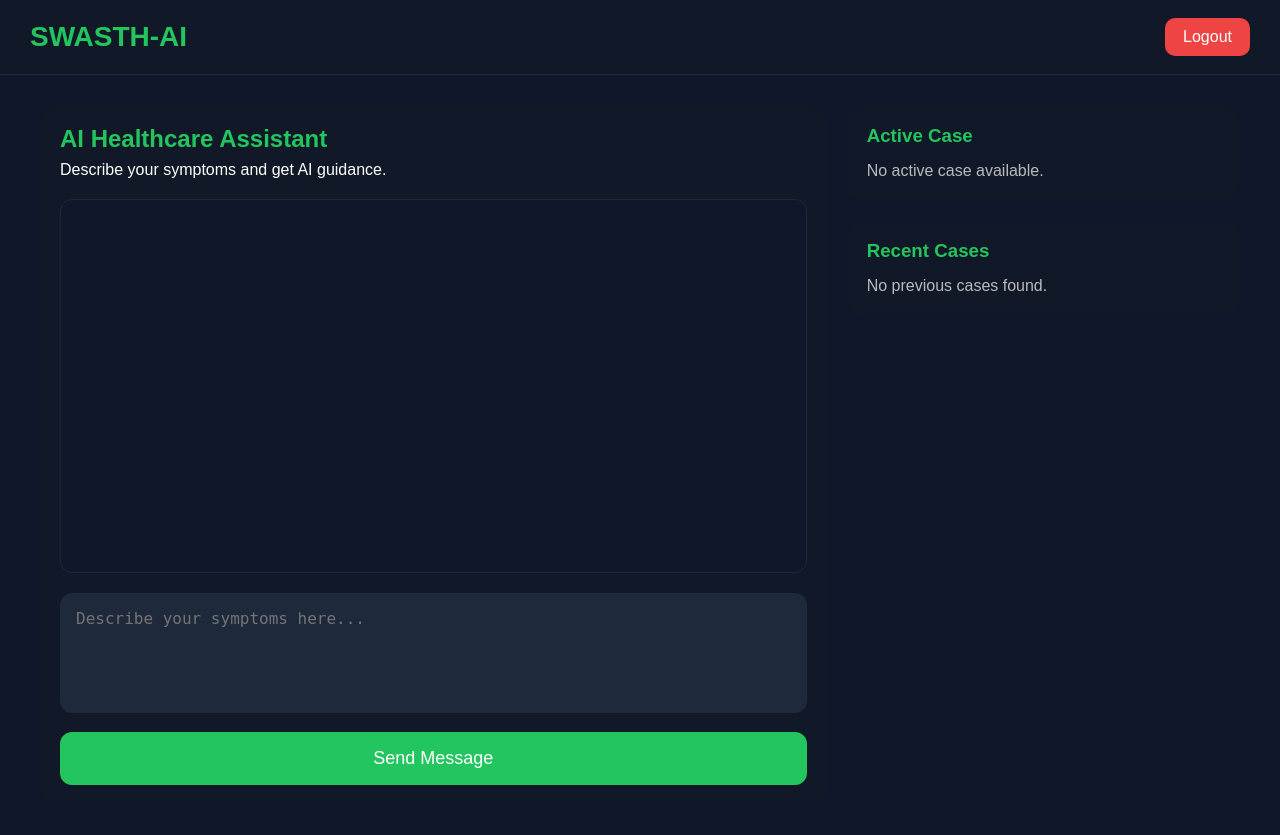
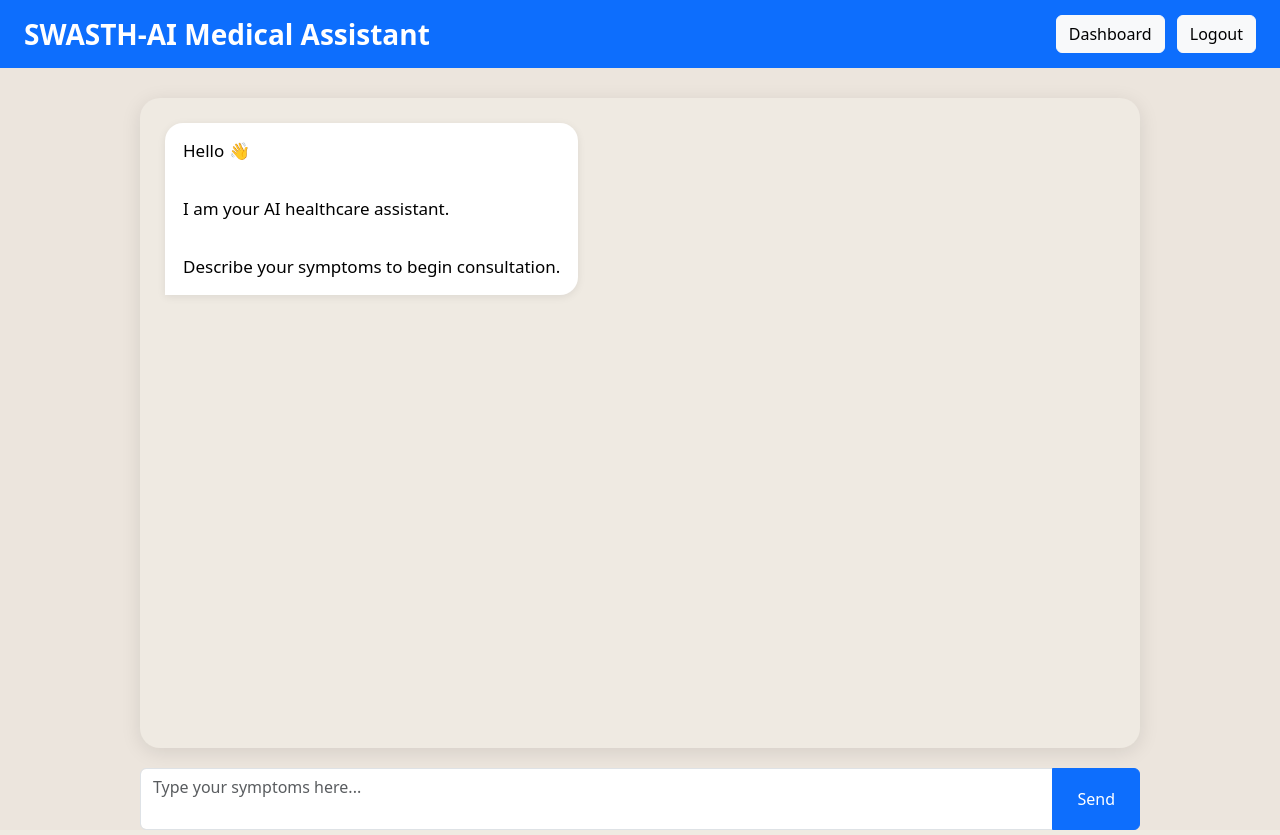
Before and after one commit to Debjit2821/swasth-ai, a Flask app: page /home in a window 1280 px wide. Run offline with Flask 3, Linux system fonts and the light colour scheme; the visitor is signed in with stand-in values (Sample User, id 1); data that the repository does not hold is empty.

Commit message:
1.4.10.2

```diff
--- a/templates/index.html
+++ b/templates/index.html
@@ -1,306 +1,152 @@
 <!DOCTYPE html>
-<html lang="en">
+<html>
 
 <head>
 
-    <meta charset="UTF-8">
+    <title>SWASTH-AI Chatbot</title>
 
-    <meta
-        name="viewport"
-        content="width=device-width, initial-scale=1.0"
-    >
-
-    <title>SWASTH-AI</title>
+    <link href="https://cdn.jsdelivr.net/npm/bootstrap@5.3.3/dist/css/bootstrap.min.css"
+          rel="stylesheet">
 
     <style>
 
-        *{
-            margin:0;
-            padding:0;
-            box-sizing:border-box;
+        body {
+            background-color: #ece5dd;
         }
 
-        body{
+        .chat-container {
 
-            background:#0f172a;
+            max-width: 1000px;
 
-            font-family:Arial,sans-serif;
+            margin: auto;
 
-            color:white;
-
-            min-height:100vh;
+            margin-top: 30px;
         }
 
-        .navbar{
+        .chat-box {
 
-            width:100%;
+            height: 650px;
 
-            background:#111827;
+            overflow-y: auto;
 
-            padding:18px 30px;
+            background: #efeae2;
 
-            display:flex;
+            border-radius: 20px;
 
-            justify-content:space-between;
+            padding: 25px;
 
-            align-items:center;
-
-            border-bottom:1px solid #1e293b;
+            box-shadow: 0px 4px 20px rgba(0,0,0,0.1);
         }
 
-        .navbar h1{
+        .user-wrapper {
 
-            color:#22c55e;
+            display: flex;
 
-            font-size:28px;
+            justify-content: flex-end;
+
+            margin-bottom: 18px;
         }
 
-        .navbar a{
+        .ai-wrapper {
 
-            text-decoration:none;
+            display: flex;
 
-            color:white;
+            justify-content: flex-start;
 
-            background:#ef4444;
-
-            padding:10px 18px;
-
-            border-radius:10px;
+            margin-bottom: 18px;
         }
 
-        .main-container{
+        .user-bubble {
 
-            width:95%;
+            background-color: #0d6efd;
 
-            max-width:1200px;
+            color: white;
 
-            margin:auto;
+            padding: 14px 18px;
 
-            padding:30px 0;
+            border-radius: 18px 18px 0px 18px;
+
+            max-width: 75%;
+
+            display: inline-block;
+
+            word-wrap: break-word;
+
+            overflow-wrap: break-word;
+
+            word-break: break-word;
+
+            white-space: normal;
+
+            font-size: 17px;
+
+            line-height: 1.7;
         }
 
-        .top-grid{
+        .ai-bubble {
 
-            display:grid;
+            background-color: white;
 
-            grid-template-columns:2fr 1fr;
+            color: black;
 
-            gap:20px;
+            padding: 14px 18px;
+
+            border-radius: 18px 18px 18px 0px;
+
+            max-width: 75%;
+
+            display: inline-block;
+
+            word-wrap: break-word;
+
+            overflow-wrap: break-word;
+
+            word-break: break-word;
+
+            white-space: normal;
+
+            font-size: 17px;
+
+            line-height: 1.7;
+
+            box-shadow: 0px 2px 8px rgba(0,0,0,0.08);
         }
 
-        .chat-section{
+        .message-content {
 
-            background:#111827;
+            width: 100%;
 
-            border-radius:16px;
+            overflow-wrap: break-word;
 
-            padding:20px;
+            word-break: break-word;
 
-            min-height:700px;
+            white-space: normal;
 
-            display:flex;
-
-            flex-direction:column;
+            line-height: 1.7;
         }
 
-        .chat-header{
+        .input-area {
 
-            margin-bottom:20px;
+            margin-top: 20px;
         }
 
-        .chat-header h2{
+        textarea {
 
-            color:#22c55e;
+            resize: none;
 
-            margin-bottom:8px;
+            font-size: 16px;
         }
 
-        .chat-box{
+        .chat-box::-webkit-scrollbar {
 
-            flex:1;
-
-            overflow-y:auto;
-
-            background:#0f172a;
-
-            border-radius:12px;
-
-            padding:20px;
-
-            border:1px solid #1e293b;
+            width: 8px;
         }
 
-        .user-message{
+        .chat-box::-webkit-scrollbar-thumb {
 
-            background:#2563eb;
+            background: #c1c1c1;
 
-            padding:14px;
-
-            border-radius:12px;
-
-            margin-bottom:15px;
-
-            white-space:pre-wrap;
-        }
-
-        .ai-message{
-
-            background:#1e293b;
-
-            padding:14px;
-
-            border-radius:12px;
-
-            margin-bottom:15px;
-
-            white-space:pre-wrap;
-        }
-
-        .history-box{
-
-            background:#111827;
-
-            padding:15px;
-
-            border-radius:12px;
-
-            margin-top:20px;
-
-            white-space:pre-wrap;
-
-            line-height:1.6;
-        }
-
-        .input-section{
-
-            margin-top:20px;
-        }
-
-        textarea{
-
-            width:100%;
-
-            height:120px;
-
-            background:#1e293b;
-
-            border:none;
-
-            border-radius:12px;
-
-            padding:16px;
-
-            color:white;
-
-            font-size:16px;
-
-            resize:none;
-
-            outline:none;
-        }
-
-        button{
-
-            margin-top:15px;
-
-            width:100%;
-
-            background:#22c55e;
-
-            border:none;
-
-            color:white;
-
-            padding:16px;
-
-            border-radius:12px;
-
-            font-size:18px;
-
-            cursor:pointer;
-
-            transition:0.3s;
-        }
-
-        button:hover{
-
-            background:#16a34a;
-        }
-
-        .sidebar{
-
-            display:flex;
-
-            flex-direction:column;
-
-            gap:20px;
-        }
-
-        .card{
-
-            background:#111827;
-
-            border-radius:16px;
-
-            padding:20px;
-        }
-
-        .card h3{
-
-            margin-bottom:15px;
-
-            color:#22c55e;
-        }
-
-        .case-card{
-
-            background:#1e293b;
-
-            padding:15px;
-
-            border-radius:12px;
-
-            margin-bottom:15px;
-        }
-
-        .case-card p{
-
-            margin-bottom:8px;
-
-            line-height:1.5;
-        }
-
-        .danger-low{
-
-            color:#22c55e;
-        }
-
-        .danger-medium{
-
-            color:#f59e0b;
-        }
-
-        .danger-high{
-
-            color:#ef4444;
-        }
-
-        .empty{
-
-            opacity:0.7;
-        }
-
-        @media(max-width:900px){
-
-            .top-grid{
-
-                grid-template-columns:1fr;
-            }
-
-            .chat-section{
-
-                min-height:auto;
-            }
+            border-radius: 10px;
         }
 
     </style>
@@ -309,264 +155,177 @@
 
 <body>
 
-    <div class="navbar">
+    <!-- NAVBAR -->
 
-        <h1>SWASTH-AI</h1>
+    <nav class="navbar navbar-dark bg-primary px-4">
 
-        <a href="/logout">
-            Logout
-        </a>
+        <span class="navbar-brand fs-3 fw-bold">
 
-    </div>
+            SWASTH-AI Medical Assistant
 
-    <div class="main-container">
+        </span>
 
-        <div class="top-grid">
+        <div>
 
-            <!-- CHAT SECTION -->
+            <a href="/dashboard"
+               class="btn btn-light me-2">
 
-            <div class="chat-section">
+                Dashboard
 
-                <div class="chat-header">
+            </a>
 
-                    <h2>
-                        AI Healthcare Assistant
-                    </h2>
+            <a href="/logout"
+               class="btn btn-light">
 
-                    <p>
-                        Describe your symptoms and get AI guidance.
-                    </p>
+                Logout
 
-                </div>
+            </a>
 
-                <div class="chat-box">
+        </div>
 
-                    {% if symptoms %}
+    </nav>
 
-                        <div class="user-message">
+    <!-- CHAT -->
 
-                            <strong>You:</strong>
-                            <br><br>
+    <div class="chat-container">
 
-                            {{ symptoms }}
+        <div class="chat-box"
+             id="chatBox">
 
-                        </div>
+            <!-- OPENING MESSAGE -->
 
-                    {% endif %}
+            <div class="ai-wrapper">
 
-                    {% if result %}
+                <div class="ai-bubble">
 
-                        <div class="ai-message">
+                    Hello 👋
 
-                            <strong>SWASTH-AI:</strong>
-                            <br><br>
+                    <br><br>
 
-                            {{ result }}
+                    I am your AI healthcare assistant.
 
-                        </div>
+                    <br><br>
 
-                    {% endif %}
-
-                    {% if active_case and active_case.chat_history %}
-
-                        <div class="history-box">
-
-                            <strong>
-                                Conversation History
-                            </strong>
-
-                            <br><br>
-
-                            {{ active_case.chat_history }}
-
-                        </div>
-
-                    {% endif %}
-
-                </div>
-
-                <div class="input-section">
-
-                    <form method="POST">
-
-                        <textarea
-                            name="symptoms"
-                            placeholder="Describe your symptoms here..."
-                            required
-                        ></textarea>
-
-                        <button type="submit">
-
-                            Send Message
-
-                        </button>
-
-                    </form>
+                    Describe your symptoms to begin consultation.
 
                 </div>
 
             </div>
 
-            <!-- SIDEBAR -->
+            <!-- CHAT HISTORY -->
 
-            <div class="sidebar">
+            {% for case in user_cases %}
 
-                <!-- ACTIVE CASE -->
+                {% if case.status == "Pending" and case.chat_history %}
 
-                <div class="card">
+                    {% set messages = case.chat_history.split("||END||") %}
 
-                    <h3>
-                        Active Case
-                    </h3>
+                    {% for message in messages %}
 
-                    {% if active_case %}
+                        {% set cleaned = message.strip() %}
 
-                        <div class="case-card">
+                        <!-- USER -->
 
-                            <p>
+                        {% if "||USER||" in cleaned %}
 
-                                <strong>
-                                    Danger Level:
-                                </strong>
+                            {% set user_message =
+                                cleaned.replace("||USER||", "").strip() %}
 
-                                {% if active_case.danger_level == "Low" %}
+                            {% if user_message %}
 
-                                    <span class="danger-low">
+                                <div class="user-wrapper">
 
-                                        {{ active_case.danger_level }}
+                                    <div class="user-bubble">
 
-                                    </span>
+                                        {{ user_message }}
 
-                                {% elif active_case.danger_level == "Medium" %}
+                                    </div>
 
-                                    <span class="danger-medium">
+                                </div>
 
-                                        {{ active_case.danger_level }}
+                            {% endif %}
 
-                                    </span>
+                        <!-- AI -->
 
-                                {% else %}
+                        {% elif "||AI||" in cleaned %}
 
-                                    <span class="danger-high">
+                            {% set ai_message =
+                                cleaned.replace("||AI||", "").strip() %}
 
-                                        {{ active_case.danger_level }}
+                            {% if ai_message %}
 
-                                    </span>
+                                <div class="ai-wrapper">
 
-                                {% endif %}
+                                    <div class="ai-bubble">
 
-                            </p>
+                                        <div class="message-content">
 
-                            <p>
+                                            {{ ai_message
+                                                | replace('\n', '<br>')
+                                                | safe }}
 
-                                <strong>
-                                    Status:
-                                </strong>
+                                        </div>
 
-                                {{ active_case.status }}
+                                    </div>
 
-                            </p>
+                                </div>
 
-                            <p>
+                            {% endif %}
 
-                                <strong>
-                                    Conversation Stage:
-                                </strong>
+                        {% endif %}
 
-                                {{ active_case.conversation_stage }}
+                    {% endfor %}
 
-                            </p>
+                {% endif %}
 
-                        </div>
+            {% endfor %}
 
-                    {% else %}
+        </div>
 
-                        <p class="empty">
+        <!-- INPUT -->
 
-                            No active case available.
+        <div class="input-area">
 
-                        </p>
+            <form method="POST"
+                  action="/home">
 
-                    {% endif %}
+                <div class="input-group">
+
+                    <textarea
+                        name="symptoms"
+                        class="form-control"
+                        rows="2"
+                        placeholder="Type your symptoms here..."
+                        required></textarea>
+
+                    <button
+                        type="submit"
+                        class="btn btn-primary px-4">
+
+                        Send
+
+                    </button>
 
                 </div>
 
-                <!-- RECENT CASES -->
-
-                <div class="card">
-
-                    <h3>
-                        Recent Cases
-                    </h3>
-
-                    {% if user_cases %}
-
-                        {% for case in user_cases %}
-
-                            <div class="case-card">
-
-                                <p>
-
-                                    <strong>
-                                        Symptoms:
-                                    </strong>
-
-                                    {{ case.symptoms[:120] }}
-
-                                </p>
-
-                                <p>
-
-                                    <strong>
-                                        AI Response:
-                                    </strong>
-
-                                    {{ case.ai_response[:150] }}
-
-                                </p>
-
-                                <p>
-
-                                    <strong>
-                                        Danger:
-                                    </strong>
-
-                                    {{ case.danger_level }}
-
-                                </p>
-
-                                <p>
-
-                                    <strong>
-                                        Status:
-                                    </strong>
-
-                                    {{ case.status }}
-
-                                </p>
-
-                            </div>
-
-                        {% endfor %}
-
-                    {% else %}
-
-                        <p class="empty">
-
-                            No previous cases found.
-
-                        </p>
-
-                    {% endif %}
-
-                </div>
-
-            </div>
+            </form>
 
         </div>
 
     </div>
 
+    <!-- AUTO SCROLL -->
+
+    <script>
+
+        const chatBox =
+            document.getElementById("chatBox");
+
+        chatBox.scrollTop =
+            chatBox.scrollHeight;
+
+    </script>
+
 </body>
 
 </html>
```
